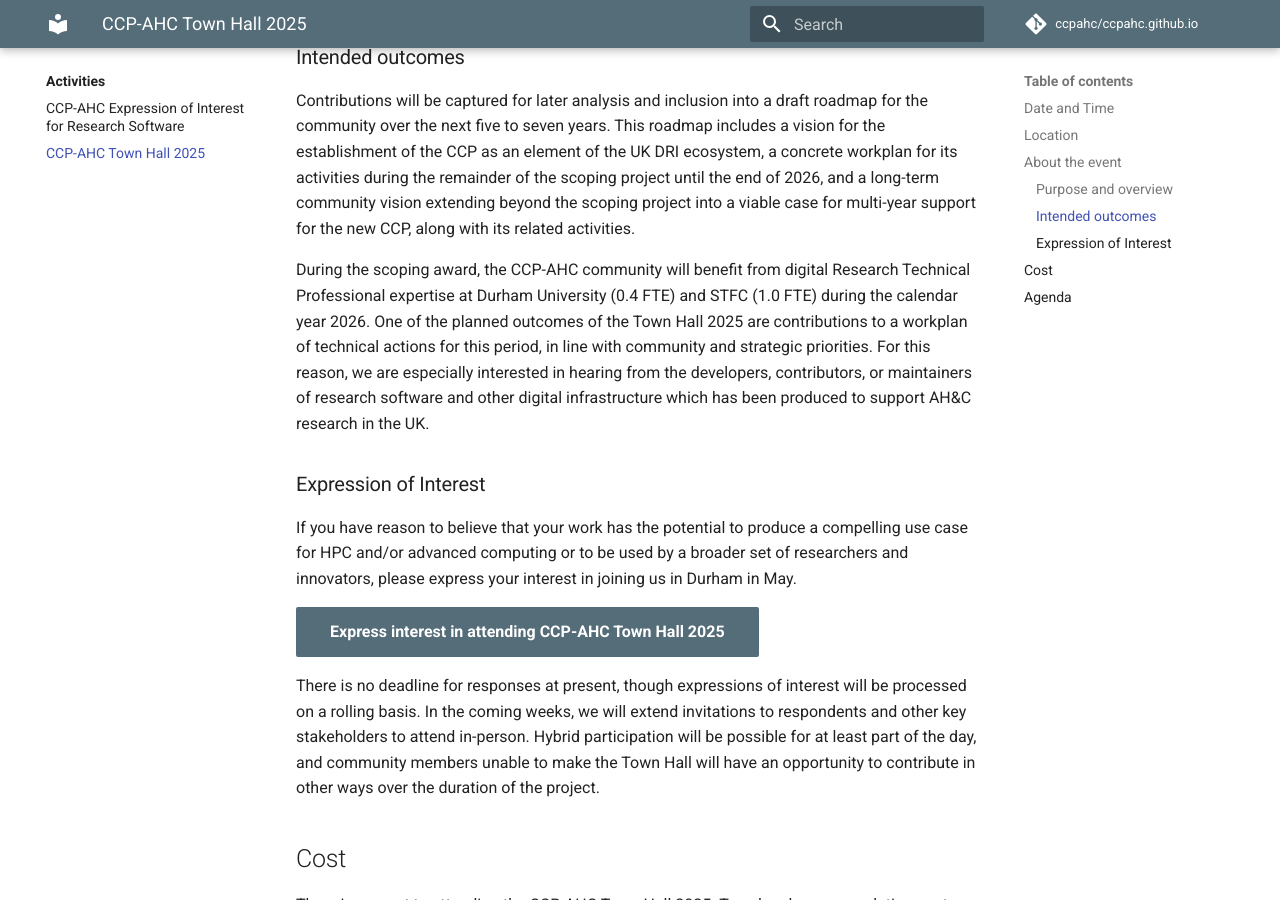
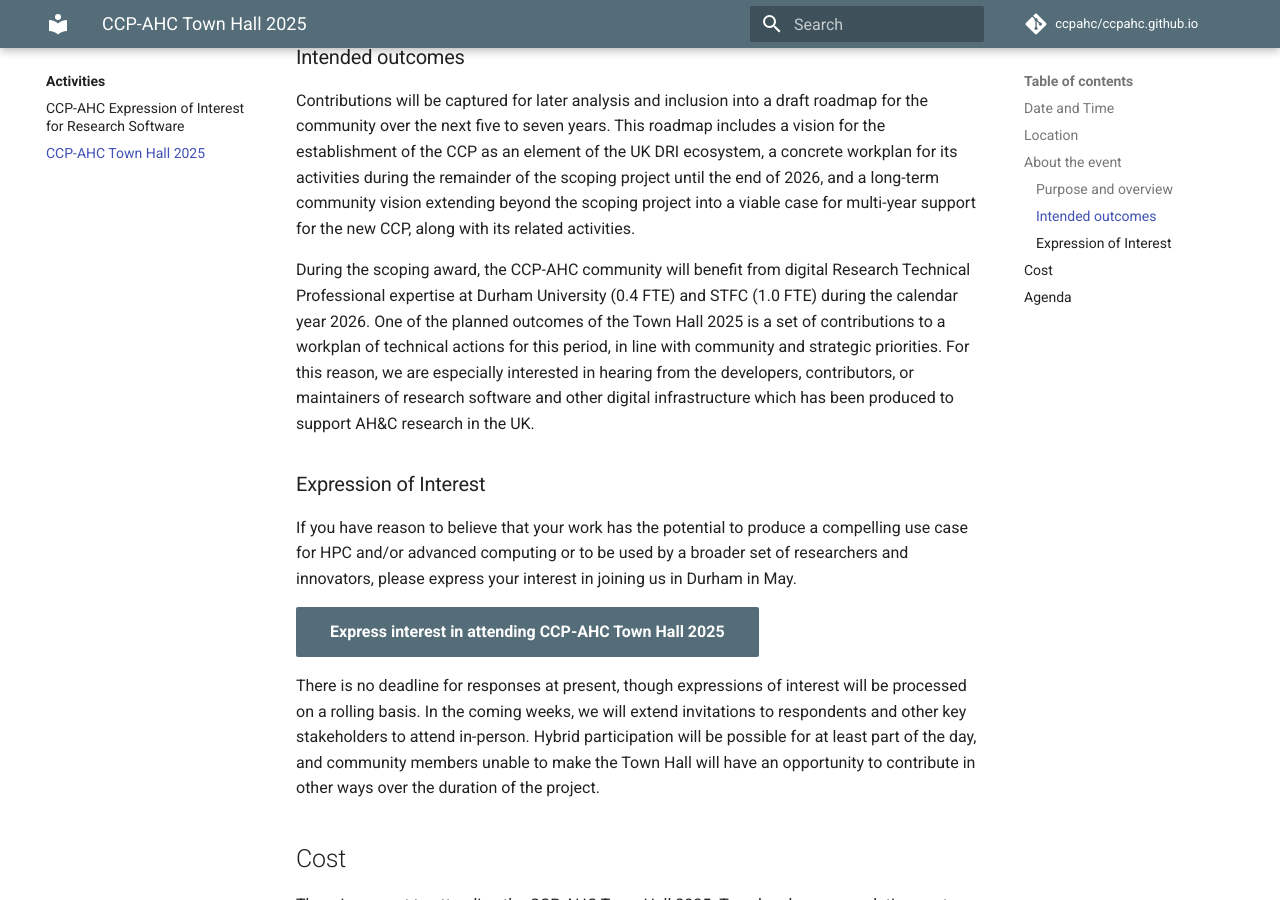
Before and after one commit to ccpahc/ccpahc.github.io, an MkDocs documentation site: the page built from docs/activities/town-hall-2025.md, in a window 1280 px wide and 900 px high, scrolled down 1103 px. Built offline with MkDocs 1.6.1 and Material for MkDocs 9.7.7, drawn with Linux system fonts in a browser that asks for light colours; comment, search, counter and statistics services are not loaded.

Commit message:
Fix typo.

```diff
--- a/docs/activities/town-hall-2025.md
+++ b/docs/activities/town-hall-2025.md
@@ -32,7 +32,7 @@ Delegates will receive brief presentations on key topics, including an introduct
 
 Contributions will be captured for later analysis and inclusion into a draft roadmap for the community over the next five to seven years. This roadmap includes a vision for the establishment of the CCP as an element of the UK DRI ecosystem, a concrete workplan for its activities during the remainder of the scoping project until the end of 2026, and a long-term community vision extending beyond the scoping project into a viable case for multi-year support for the new CCP, along with its related activities.
 
-During the scoping award, the CCP-AHC community will benefit from digital Research Technical Professional expertise at Durham University (0.4 FTE) and STFC (1.0 FTE) during the calendar year 2026. One of the planned outcomes of the Town Hall 2025 are contributions to a workplan of technical actions for this period, in line with community and strategic priorities. For this reason, we are especially interested in hearing from the developers, contributors, or maintainers of research software and other digital infrastructure which has been produced to support AH&C research in the UK.
+During the scoping award, the CCP-AHC community will benefit from digital Research Technical Professional expertise at Durham University (0.4 FTE) and STFC (1.0 FTE) during the calendar year 2026. One of the planned outcomes of the Town Hall 2025 is a set of contributions to a workplan of technical actions for this period, in line with community and strategic priorities. For this reason, we are especially interested in hearing from the developers, contributors, or maintainers of research software and other digital infrastructure which has been produced to support AH&C research in the UK.
 
 ### Expression of Interest
 
```
